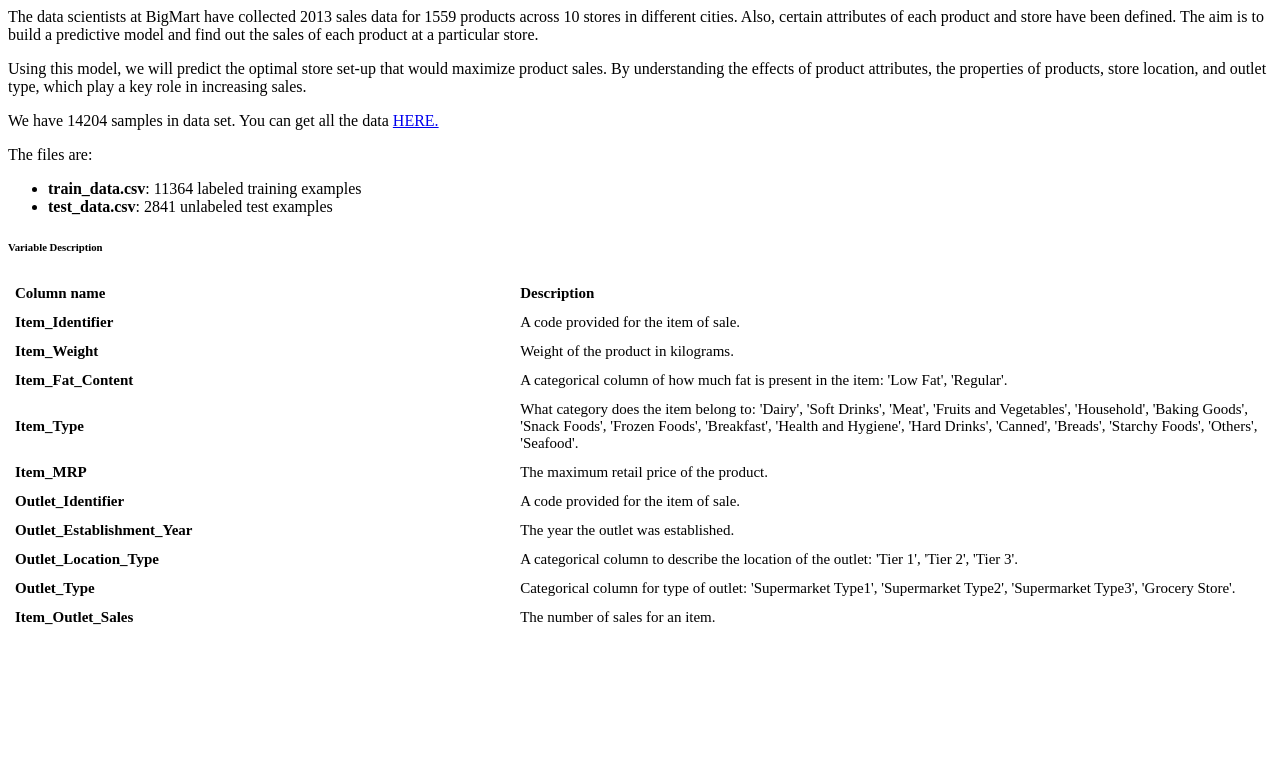
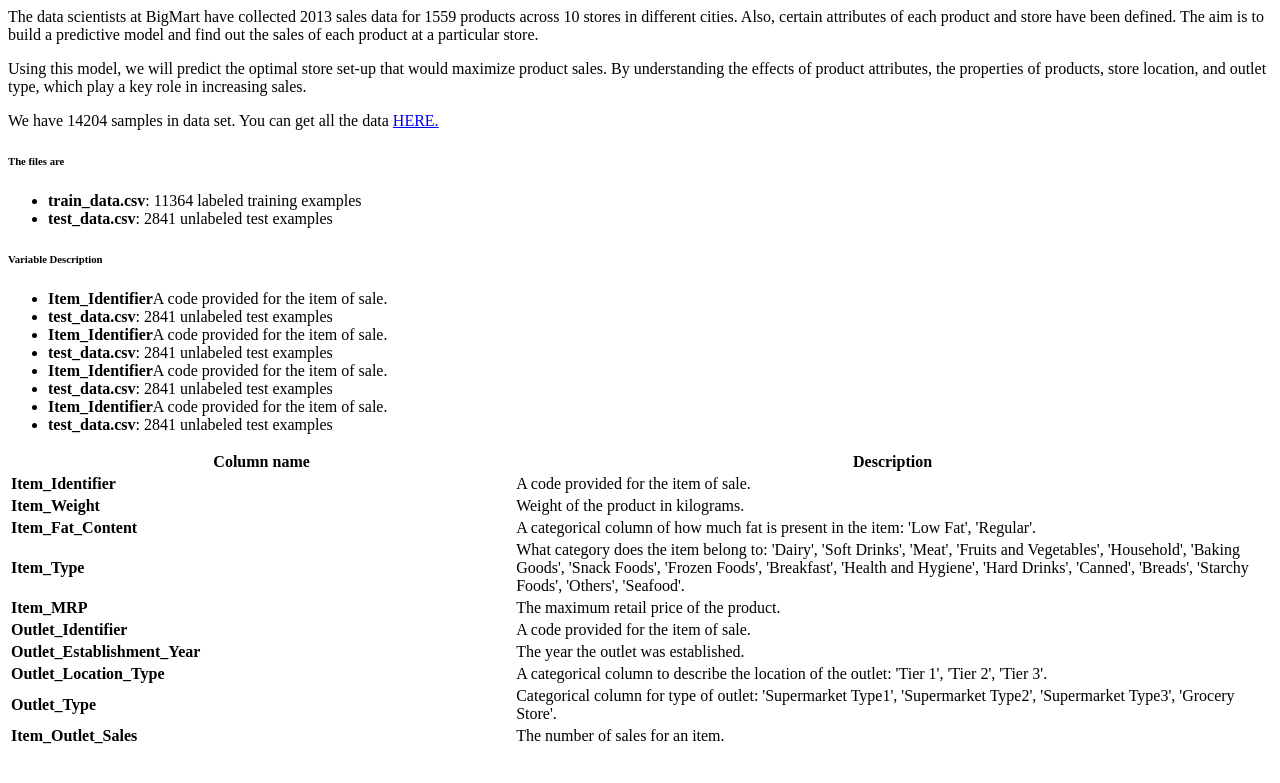
Before and after one commit to sdwiyanti/Sales-Prediction-for-a-Retail-Store-, a Python web app: template templates/description.html in a window 1280 px wide. Shown: the top 783 px of the page. Run offline with Jinja, Linux system fonts and the light colour scheme; the template is opened without the code that fills it, so the values that code supplies are empty.

Commit message:
Update description.html

```diff
--- a/templates/description.html
+++ b/templates/description.html
@@ -1,20 +1,35 @@
 <p>The data scientists at BigMart have collected 2013 sales data for 1559 products across 10 stores in different cities. Also, certain attributes of each product and store have been defined. The aim is to build a predictive model and find out the sales of each product at a particular store.</p>
 <p>Using this model, we will predict the optimal store set-up that would maximize product sales. By understanding the effects of product attributes, the properties of products, store location, and outlet type, which play a key role in increasing sales.</p>
 <p>We have 14204 samples in data set. You can get all the data <a href="https://drive.google.com/file/d/1YfvrjNCjg9xXbK-a3nWvJLYSYuLxL04Z/view?usp=share_link">HERE.</a></p>
-    <p>The files are:</p>
+
+<h6><b>
+    The files are
+  </b></h6>
+<!-- <p>The files are:</p> -->
     <ul dir="auto">
         <li><strong>train_data.csv</strong>: 11364 labeled training examples</li>
         <li><strong>test_data.csv</strong>: 2841 unlabeled test examples</li>
         </ul>
-  </p>
+
 
 <!-- <h5 class="w-300">Variable Description</h5> -->
 <h6><b>
     Variable Description
   </b></h6>
 
+<ul dir="auto">
+        <li><strong>Item_Identifier</strong>A code provided for the item of sale.</li>
+        <li><strong>test_data.csv</strong>: 2841 unlabeled test examples</li>
+        <li><strong>Item_Identifier</strong>A code provided for the item of sale.</li>
+        <li><strong>test_data.csv</strong>: 2841 unlabeled test examples</li>
+        <li><strong>Item_Identifier</strong>A code provided for the item of sale.</li>
+        <li><strong>test_data.csv</strong>: 2841 unlabeled test examples</li>
+        <li><strong>Item_Identifier</strong>A code provided for the item of sale.</li>
+        <li><strong>test_data.csv</strong>: 2841 unlabeled test examples</li>
+        </ul>
 
-    <style>
+
+<!--     <style>
         table {
             font-size: 15px;
             width: 100%;
@@ -24,7 +39,7 @@
             padding: 5px;
             text-align: left;
             }
-    </style>
+    </style> -->
   <table>
     <thead>
     <tr>
```
